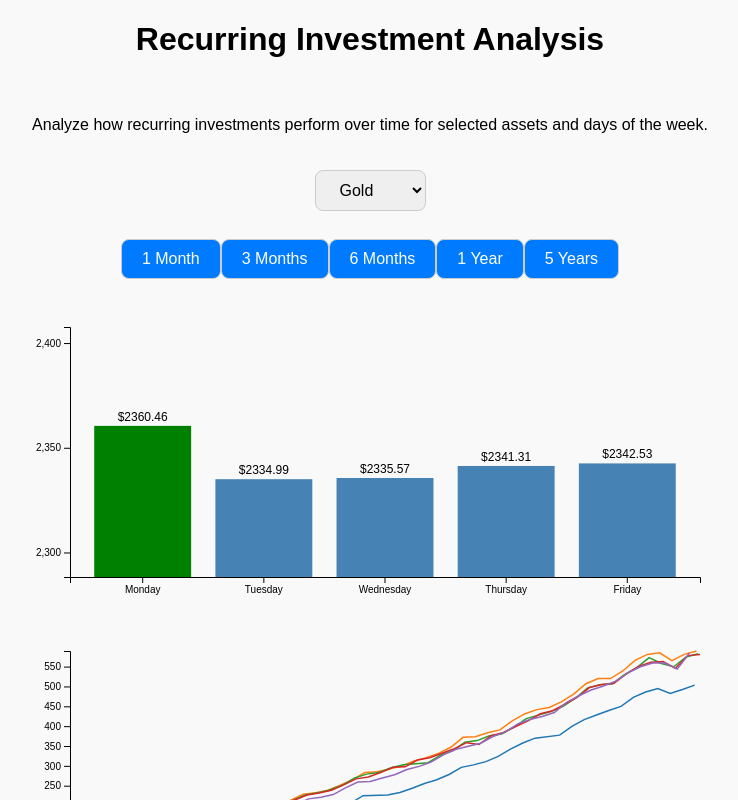
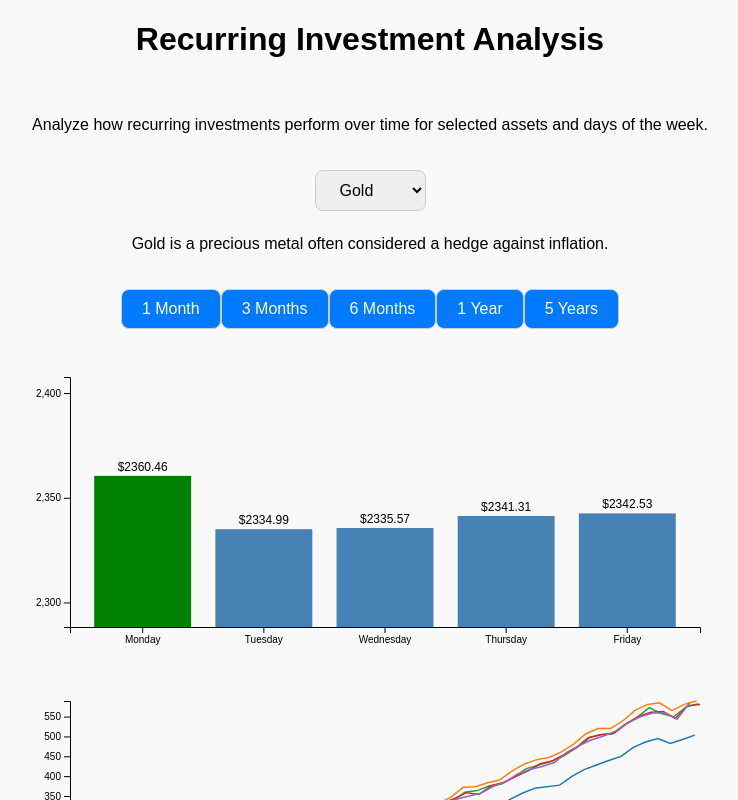
Before and after one commit to nikopastore/recurring-asset-analysis, a Svelte app: page / in a window 1280 px wide. Shown: the top 800 px of the page, without its empty margins (80-818 px from the left). Built offline with nearby package versions, Linux system fonts and the light colour scheme.

Commit message:
Update App.svelte

```diff
--- a/src/App.svelte
+++ b/src/App.svelte
@@ -258,6 +258,10 @@
     button:hover {
         background-color: #0056b3;
     }
+
+    .charts {
+        margin-top: 20px;
+    }
 </style>
 
 <div class="container">
@@ -270,6 +274,7 @@
                 <option value={asset}>{asset}</option>
             {/each}
         </select>
+        <p>{assetDescriptions[selectedAsset]}</p>
     </div>
 
     <div>
```
